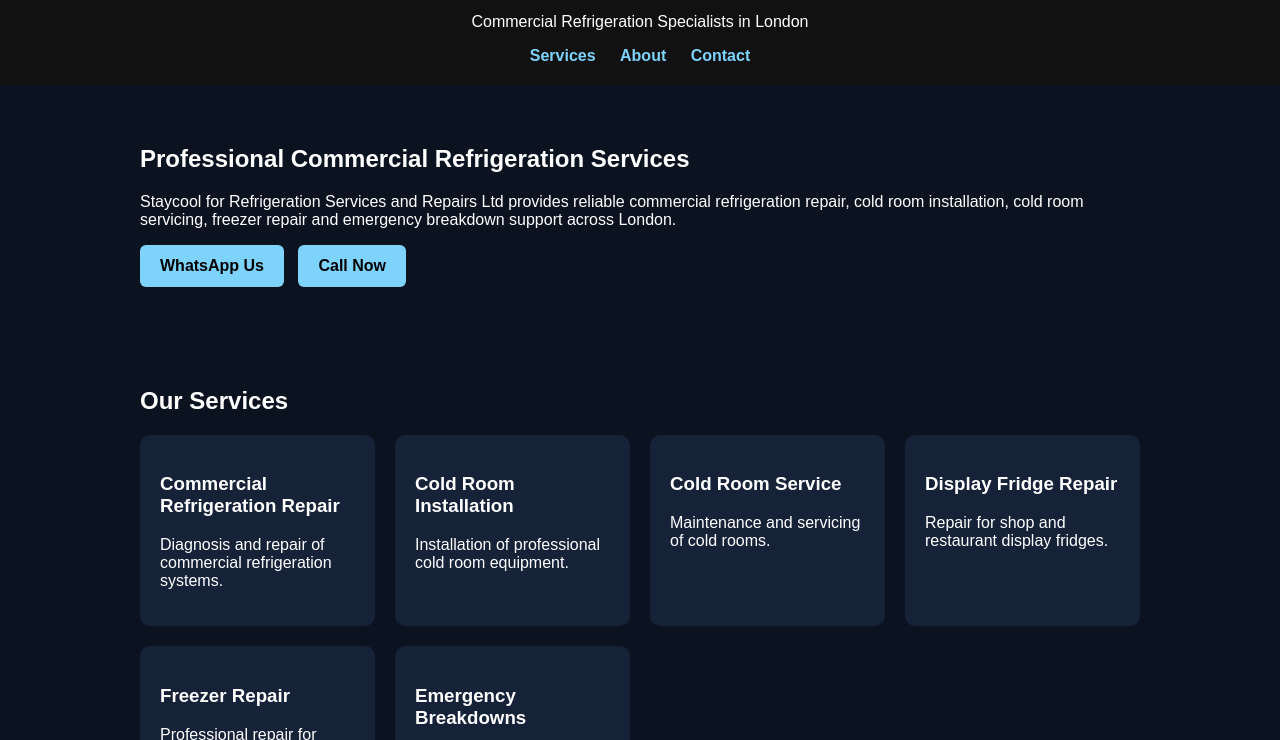
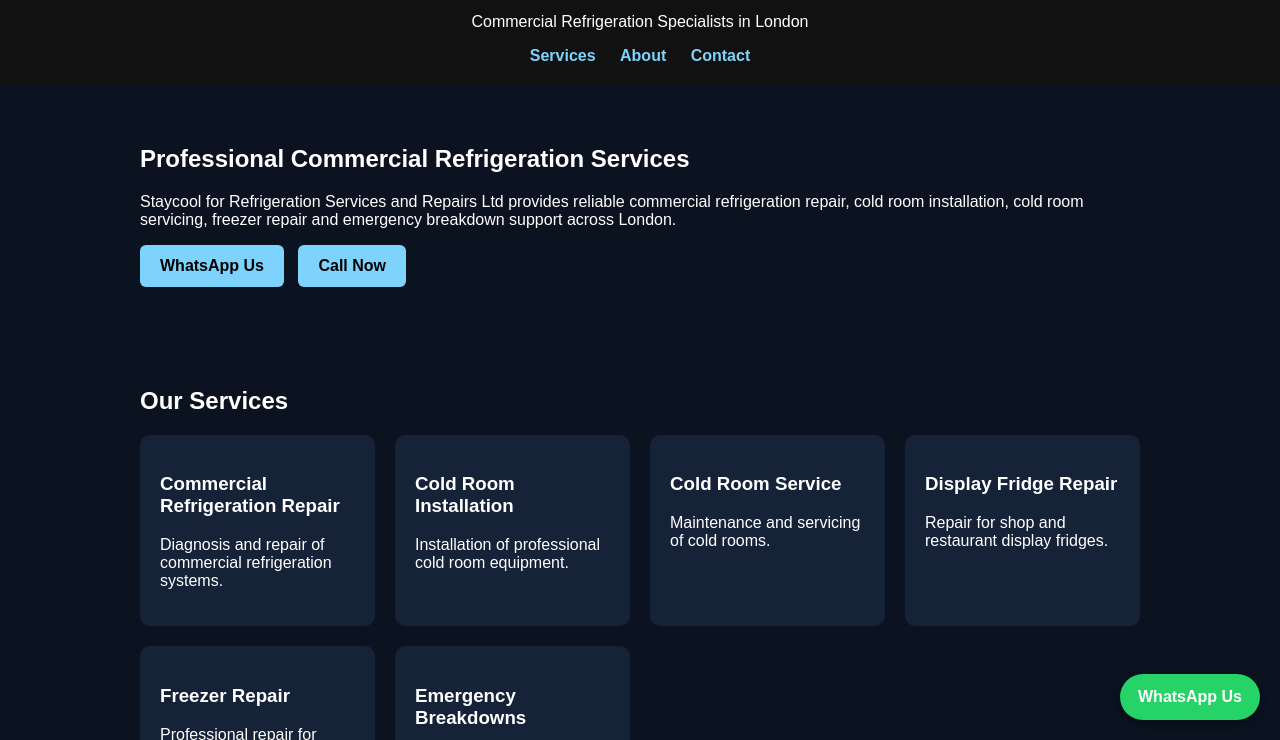
Before and after one commit to staycool4/staycool-refrigeration.github.io, a plain HTML site: page index.html in a window 1280 px wide. Shown: the part 60-800 px from the top of the page. Drawn offline with Linux system fonts and the light colour scheme.

Commit message:
Update index.html

```diff
--- a/index.html
+++ b/index.html
@@ -76,5 +76,21 @@
 <footer>
 <p>Staycool Refrigeration Services – Commercial refrigeration specialists covering all London.</p>
 </footer>
+<a href="https://wa.me/447902340587"
+style="
+position:fixed;
+bottom:20px;
+right:20px;
+background:#25D366;
+color:white;
+padding:14px 18px;
+border-radius:30px;
+text-decoration:none;
+font-weight:bold;
+box-shadow:0 4px 10px rgba(0,0,0,0.3);
+">
+WhatsApp Us
+</a>
+
 </body>
 </html>
```
